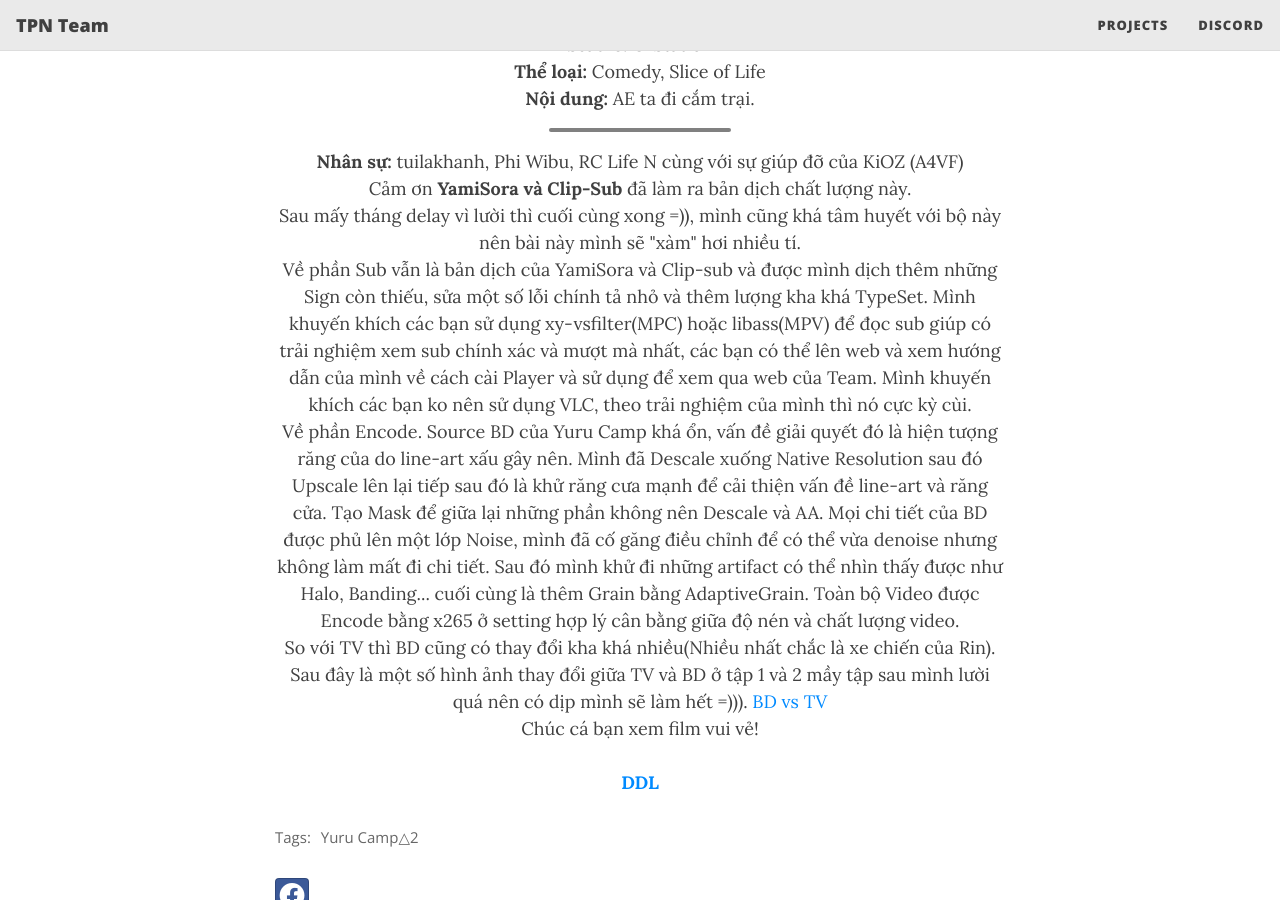
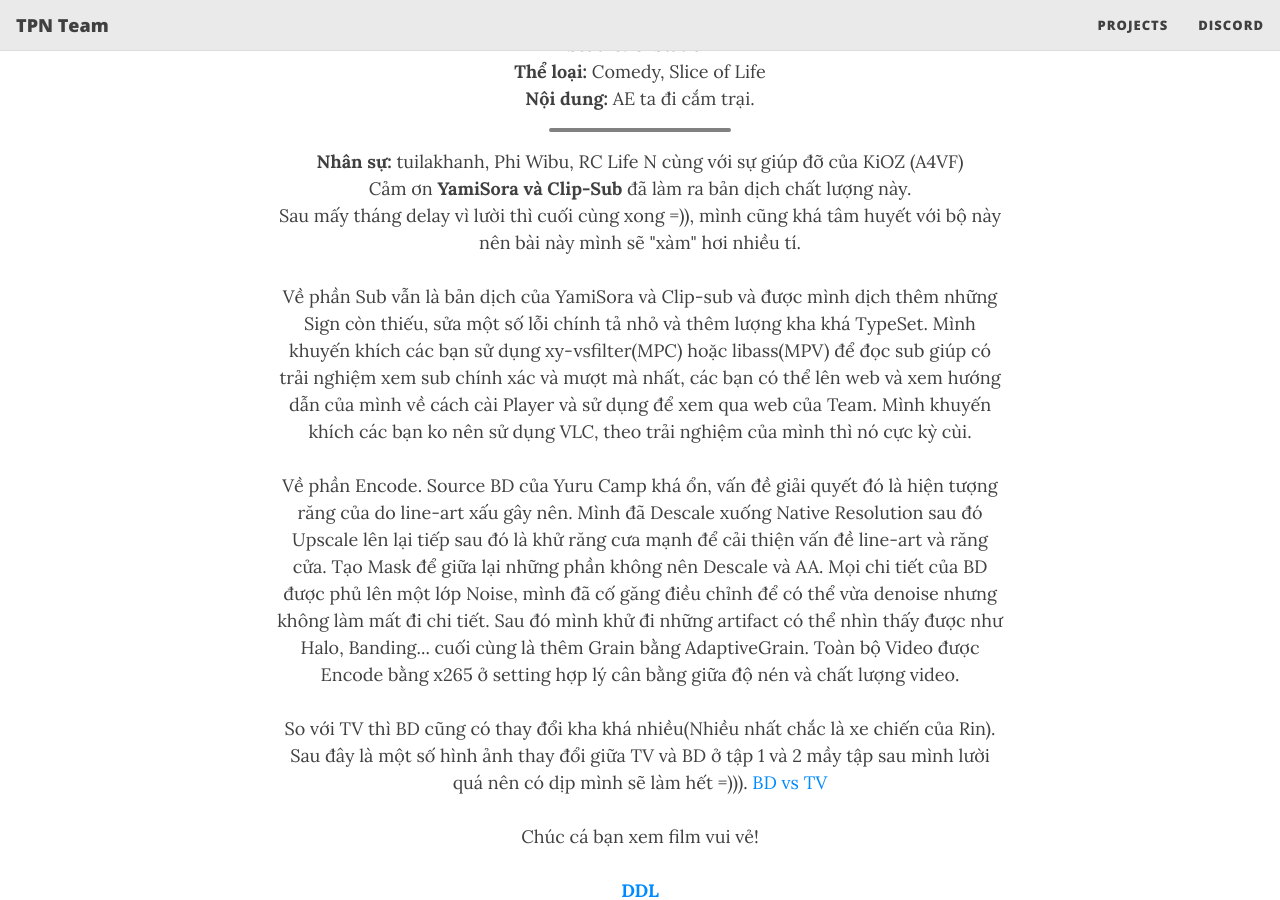
Before and after one commit to TPN-Team/TPN-Team.github.io, a Jekyll site: the page built from _posts/2021-11-06-yuru-camp-2.md, in a window 1280 px wide and 900 px high, scrolled down 756 px. Built offline with Jekyll 4.4.1, drawn with Linux system fonts in a browser that asks for light colours; nearby versions of some CDN libraries.

```diff
--- a/_posts/2021-11-06-yuru-camp-2.md
+++ b/_posts/2021-11-06-yuru-camp-2.md
@@ -18,10 +18,10 @@ comments: false
 
 <b>Nhân sự:</b> tuilakhanh, Phi Wibu, RC Life N cùng với sự giúp đỡ của KiOZ (A4VF) <br>
 Cảm ơn <b>YamiSora và Clip-Sub</b> đã làm ra bản dịch chất lượng này. <br>
-Sau mấy tháng delay vì lười thì cuối cùng xong =)), mình cũng khá tâm huyết với bộ này nên bài này mình sẽ "xàm" hơi nhiều tí.<br>
-Về phần Sub vẫn là bản dịch của YamiSora và Clip-sub và được mình dịch thêm những Sign còn thiếu, sửa một số lỗi chính tả nhỏ và thêm lượng kha khá TypeSet. Mình khuyến khích các bạn sử dụng xy-vsfilter(MPC) hoặc libass(MPV) để đọc sub giúp có trải nghiệm xem sub chính xác và mượt mà nhất, các bạn có thể lên web và xem hướng dẫn của mình về cách cài Player và sử dụng để xem qua web của Team. Mình khuyến khích các bạn ko nên sử dụng VLC, theo trải nghiệm của mình thì nó cực kỳ cùi.<br>
-Về phần Encode. Source BD của Yuru Camp khá ổn, vấn đề giải quyết đó là hiện tượng răng của do line-art xấu gây nên. Mình đã Descale xuống Native Resolution sau đó Upscale lên lại tiếp sau đó là khử răng cưa mạnh để cải thiện vấn đề line-art và răng cửa. Tạo Mask để giữa lại những phần không nên Descale và AA. Mọi chi tiết của BD được phủ lên một lớp Noise, mình đã cố găng điều chỉnh để có thể vừa denoise nhưng không làm mất đi chi tiết. Sau đó mình khử đi những artifact có thể nhìn thấy được như Halo, Banding... cuối cùng là thêm Grain bằng AdaptiveGrain. Toàn bộ Video được Encode bằng x265 ở setting hợp lý cân bằng giữa độ nén và chất lượng video.<br>
-So với TV thì BD cũng có thay đổi kha khá nhiều(Nhiều nhất chắc là xe chiến của Rin). Sau đây là một số hình ảnh thay đổi giữa TV và BD ở tập 1 và 2 mầy tập sau mình lười quá nên có dịp mình sẽ làm hết =))). <a href="https://bin.disroot.org/?f37fd0e14f3bad5c#8Uf19ozgAw91Utw4jui6wLYwAhBjLtRbRjrrAs9nhthT">BD vs TV</a><br>
+Sau mấy tháng delay vì lười thì cuối cùng xong =)), mình cũng khá tâm huyết với bộ này nên bài này mình sẽ "xàm" hơi nhiều tí.<br><br>
+Về phần Sub vẫn là bản dịch của YamiSora và Clip-sub và được mình dịch thêm những Sign còn thiếu, sửa một số lỗi chính tả nhỏ và thêm lượng kha khá TypeSet. Mình khuyến khích các bạn sử dụng xy-vsfilter(MPC) hoặc libass(MPV) để đọc sub giúp có trải nghiệm xem sub chính xác và mượt mà nhất, các bạn có thể lên web và xem hướng dẫn của mình về cách cài Player và sử dụng để xem qua web của Team. Mình khuyến khích các bạn ko nên sử dụng VLC, theo trải nghiệm của mình thì nó cực kỳ cùi.<br><br>
+Về phần Encode. Source BD của Yuru Camp khá ổn, vấn đề giải quyết đó là hiện tượng răng của do line-art xấu gây nên. Mình đã Descale xuống Native Resolution sau đó Upscale lên lại tiếp sau đó là khử răng cưa mạnh để cải thiện vấn đề line-art và răng cửa. Tạo Mask để giữa lại những phần không nên Descale và AA. Mọi chi tiết của BD được phủ lên một lớp Noise, mình đã cố găng điều chỉnh để có thể vừa denoise nhưng không làm mất đi chi tiết. Sau đó mình khử đi những artifact có thể nhìn thấy được như Halo, Banding... cuối cùng là thêm Grain bằng AdaptiveGrain. Toàn bộ Video được Encode bằng x265 ở setting hợp lý cân bằng giữa độ nén và chất lượng video.<br><br>
+So với TV thì BD cũng có thay đổi kha khá nhiều(Nhiều nhất chắc là xe chiến của Rin). Sau đây là một số hình ảnh thay đổi giữa TV và BD ở tập 1 và 2 mầy tập sau mình lười quá nên có dịp mình sẽ làm hết =))). <a href="https://bin.disroot.org/?f37fd0e14f3bad5c#8Uf19ozgAw91Utw4jui6wLYwAhBjLtRbRjrrAs9nhthT">BD vs TV</a><br><br>
 Chúc cá bạn xem film vui vẻ!<br><br>
 <b><a href="https://github.com/TPN-Team/TPN-Team-DDL/blob/master/Yuru%20Camp%E2%96%B3%20Season%202.md">DDL</a></b> <br>
 </center>
```
